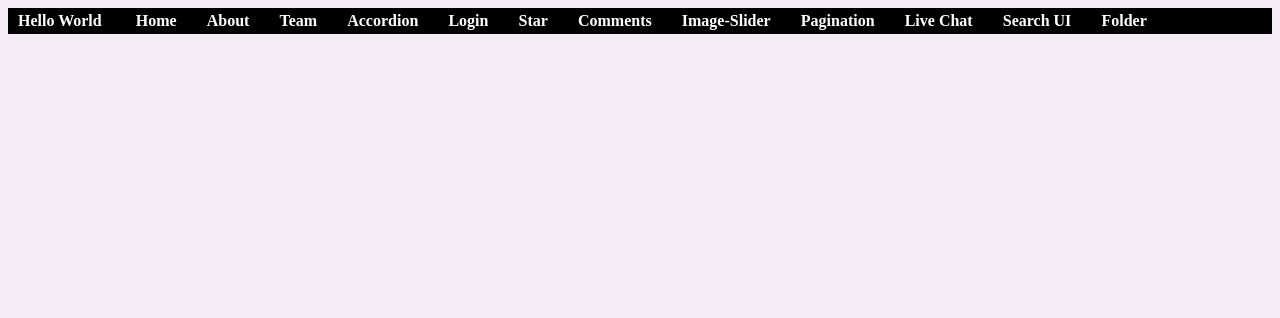
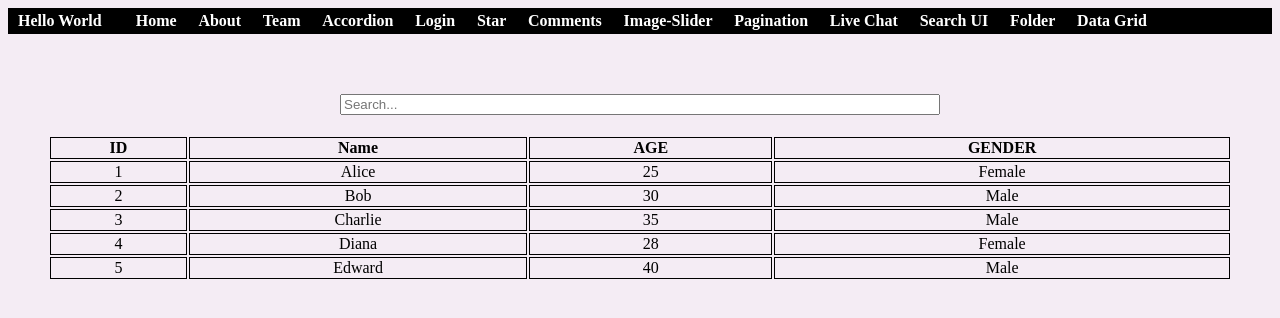
Before and after one commit to Raghav-pixel/Practice, a React (Create React App) app in the folder LLD/shimmer-ui/: page /data-grid in a window 1280 px wide. Shown: the top 318 px of the page. Built offline with nearby package versions, Linux system fonts and the light colour scheme; the HTML template or start-up script is replaced by a standard one.

Commit message:
added data-grid

```diff
--- a/LLD/shimmer-ui/src/App.js
+++ b/LLD/shimmer-ui/src/App.js
@@ -14,6 +14,7 @@ import LiveChat from './components/LiveChat/LiveChat';
 import SearchUi from './components/SearchUi/SearchUi';
 import FolderStructure from './components/FolderStructure/FolderStructure';
 import folderData from './data/FolderData';
+import DataGrid from './components/DataGrid/DataGrid';
 
 function App() {
   const [folderState, setFolderState] = useState({});
@@ -44,6 +45,7 @@ console.log(folderState, "folderState")
           <a href='/live-chat'>Live Chat</a>
           <a href='/search-ui'>Search UI</a>
           <a href='/folder'>Folder</a>
+          <a href='/data-grid'>Data Grid</a>
         </nav>
       </header>
       <BrowserRouter>
@@ -61,6 +63,7 @@ console.log(folderState, "folderState")
           <Route path='/live-chat' element={<LiveChat />}></Route>
           <Route path='/search-ui' element={<SearchUi />}></Route>
           <Route path='/folder' element={<FolderStructure folderData={folderData} folderState={folderState} folderToggle={handleToggle} currentPath="" />}></Route>
+          <Route path='/data-grid' element={<DataGrid />}></Route>
         </Routes>
       </BrowserRouter>
     </div>
--- /dev/null
+++ b/LLD/shimmer-ui/src/components/DataGrid/DataGrid.css
@@ -0,0 +1,37 @@
+.table-ctr {
+    display: flex;
+    flex-direction: column;
+    align-items: center;
+    justify-content: center;
+    margin: 40px;
+}
+
+input {
+    margin: 20px;
+    width: 50%;
+}
+
+table {
+    width: 100%;
+    /* height: 100vh; */
+}
+
+thead, tbody {
+    border: 1px solid black;
+}
+
+th {
+    cursor: pointer;
+}
+
+tr, th {
+    border: 1px solid black;
+}
+
+tr, td {
+    border: 1px solid black;
+}
+
+td {
+    text-align: center;
+}
--- /dev/null
+++ b/LLD/shimmer-ui/src/components/DataGrid/DataGrid.js
@@ -0,0 +1,72 @@
+import React, { useState, useEffect } from 'react'
+import './DataGrid.css';
+
+// Sample data for the table
+const data = [
+    { id: 1, name: 'Alice', age: 25, gender: 'Female' },
+    { id: 2, name: 'Bob', age: 30, gender: 'Male' },
+    { id: 3, name: 'Charlie', age: 35, gender: 'Male' },
+    { id: 4, name: 'Diana', age: 28, gender: 'Female' },
+    { id: 5, name: 'Edward', age: 40, gender: 'Male' },
+];
+
+const DataGrid = () => {
+    const [query, setQuery] = useState('');
+    const [sortField, setSortField] = useState('');
+    const [sortOrder, setSortOrder] = useState('asc');
+
+    const formattedData = data.filter((item) =>
+        item.name.toLocaleLowerCase().includes(query) ||
+        item.age.toString().includes(query) ||
+        item.gender.toLocaleLowerCase().includes(query.toLocaleLowerCase())
+    )
+    .sort((a, b) => {
+        if(sortField === '') return 0;
+        let valueA = a[sortField];
+        let valueB = b[sortField];
+        if(valueA > valueB) return sortOrder === 'asc' ? 1 : -1;
+        if(valueA < valueB) return sortOrder === 'asc' ? -1 : 1;
+        return 0;
+    })
+
+    const handleSort = (sortType) => {
+        setSortOrder((prev) => prev === 'asc' ? 'desc' : 'asc');
+        setSortField(sortType);
+    }
+
+  return (
+    <div className='table-ctr'>
+        <input
+            type='text'
+            onChange={(e) => setQuery(e.target.value)}
+            placeholder='Search...'
+        />
+        <table>
+            <thead>
+                <tr>
+                    <th onClick={() => handleSort('id')}>ID</th>
+                    <th onClick={() => handleSort('name')}>
+                        Name {sortField === 'name' && (sortOrder === 'asc' ? '↑' : '↓')}
+                    </th>
+                    <th onClick={() => handleSort('age')}>AGE</th>
+                    <th onClick={() => handleSort('gender')}>GENDER</th>
+                </tr>
+            </thead>
+            <tbody>
+                {
+                    formattedData.map((dataObj, idx) => (
+                        <tr key={dataObj.id}>
+                            <td>{dataObj.id}</td>
+                            <td>{dataObj.name}</td>
+                            <td>{dataObj.age}</td>
+                            <td>{dataObj.gender}</td>
+                        </tr>
+                    ))
+                }
+            </tbody>
+        </table>
+    </div>
+  )
+}
+
+export default DataGrid
```
